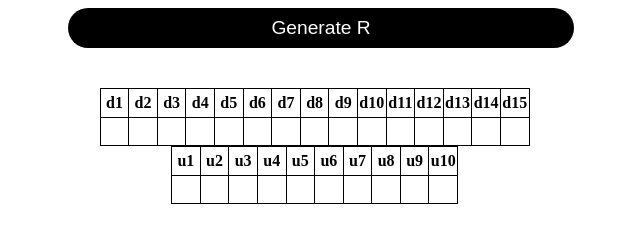
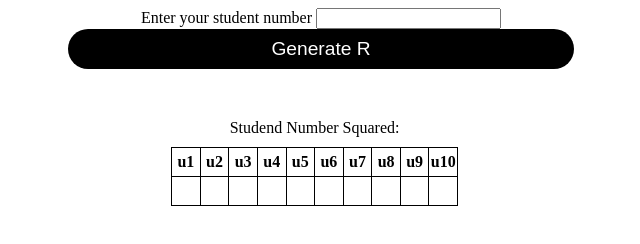
Before and after one commit to FrontRowWithJ/DigitGenerator, a plain HTML site: page index.html in a window 1280 px wide. Shown: the whole page, without its empty margins (319-959 px from the left). Drawn offline with Linux system fonts and the light colour scheme.

Commit message:
Update index.html

```diff
--- a/index.html
+++ b/index.html
@@ -9,48 +9,13 @@
 </head>
 
 <body>
+    <div>
+        <span>Enter your student number</span>
+        <input type="number" id="student-number">
+    </div>
     <button type="button" id="button-generator" onclick="generateDigits()">Generate R</button>
     <div class="table-container">
-        <table id="d-digits-table">
-            <thead>
-                <tr>
-                    <td>d1</td>
-                    <td>d2</td>
-                    <td>d3</td>
-                    <td>d4</td>
-                    <td>d5</td>
-                    <td>d6</td>
-                    <td>d7</td>
-                    <td>d8</td>
-                    <td>d9</td>
-                    <td>d10</td>
-                    <td>d11</td>
-                    <td>d12</td>
-                    <td>d13</td>
-                    <td>d14</td>
-                    <td>d15</td>
-                </tr>
-            </thead>
-            <tbody>
-                <tr id="d-digits-row">
-                    <td></td>
-                    <td></td>
-                    <td></td>
-                    <td></td>
-                    <td></td>
-                    <td></td>
-                    <td></td>
-                    <td></td>
-                    <td></td>
-                    <td></td>
-                    <td></td>
-                    <td></td>
-                    <td></td>
-                    <td></td>
-                    <td></td>
-                </tr>
-            </tbody>
-        </table>
+        Studend Number Squared:
         <div class="output"></div>
     </div>
 
```
